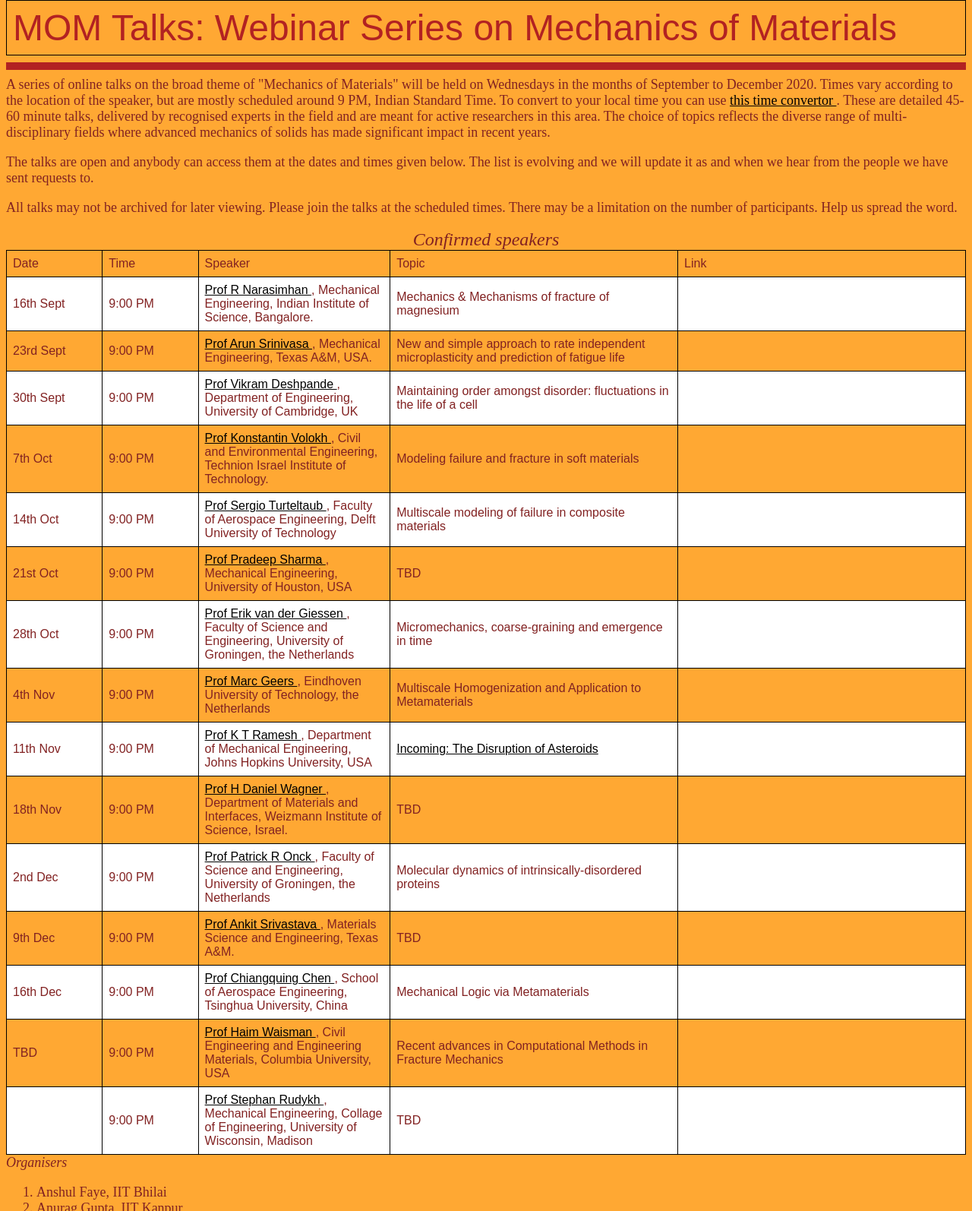
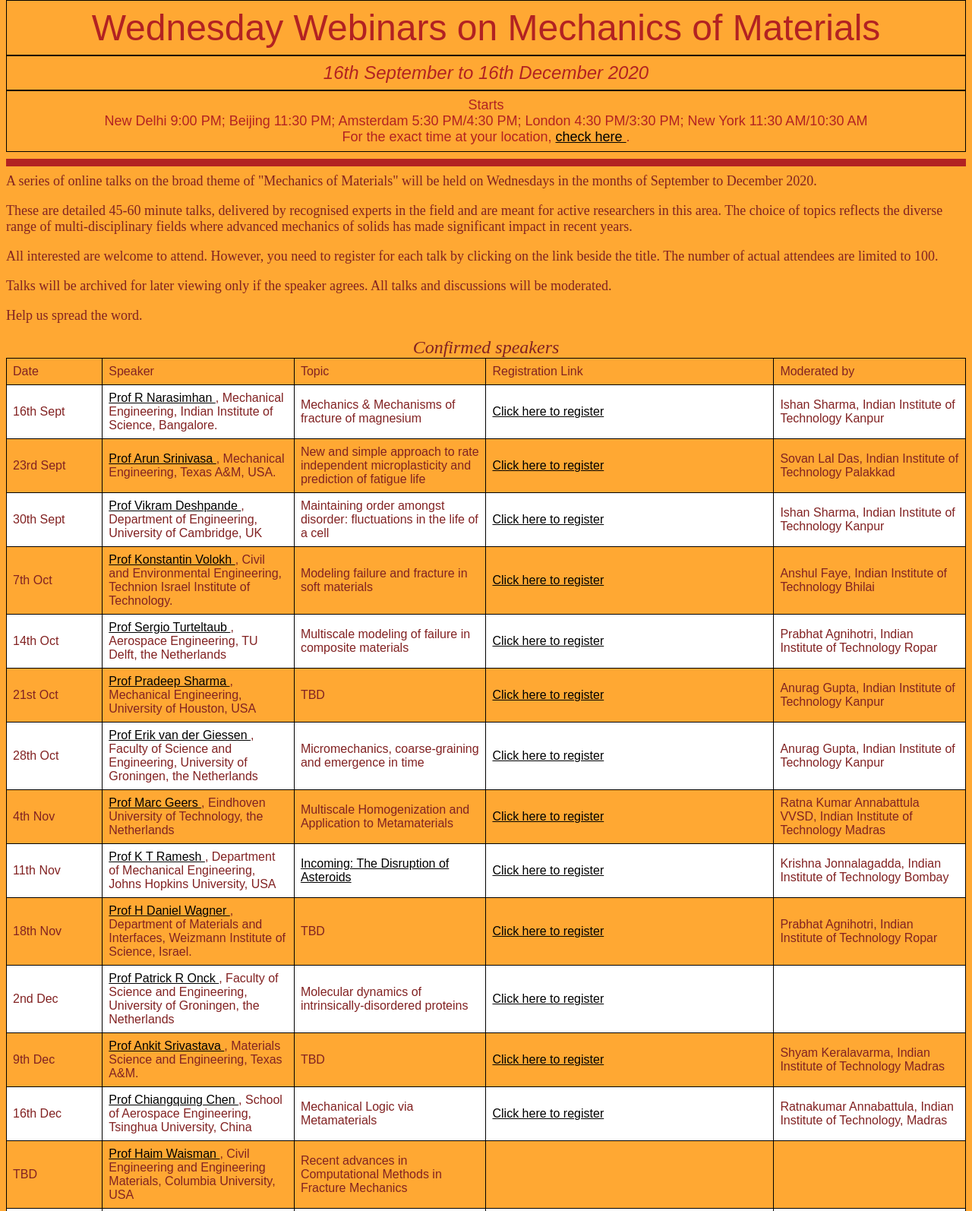
Before and after one commit to anshulfy/MOM_webseries, a plain HTML site: page index.html in a window 1280 px wide. Shown: the part 8-1602 px from the top of the page at 76% size. Drawn offline with Linux system fonts and the light colour scheme.

Commit message:
Update index.html

```diff
--- a/index.html
+++ b/index.html
@@ -33,7 +33,31 @@ tr:nth-child(even) {
 <table border="0" width="100%" cellpadding="10">
 <tr>
 <td width="90%">
-<font size=+6 color='#B22222'>  MOM Talks: Webinar Series on Mechanics of Materials </font>
+<center>
+<font size=+6 color='#B22222'>  Wednesday Webinars on Mechanics of Materials </font>
+</center>
+</td>
+</tr>
+</table>
+<table border="0" width="100%" cellpadding="10">
+<tr>
+<td width="90%">
+<center>
+<font size=+2 color='#B22222'> <i> 16th September to 16th December 2020 </i>
+</font>
+</center>
+</td>
+</tr>
+<table border="0" width="100%" cellpadding="10">
+<tr>
+<td width="90%">
+<center>
+<font size=+1 color='#B22222'> Starts <br>
+New Delhi 9:00 PM; Beijing 11:30 PM; Amsterdam 5:30 PM/4:30 PM; London 4:30 PM/3:30 PM;
+New York 11:30 AM/10:30 AM <br>
+For the exact time at your location, <a href="https://www.worldtimebuddy.com/"> check here </a>.
+</font>
+</center>
 </td>
 </tr>
 </table>
@@ -41,10 +65,7 @@ tr:nth-child(even) {
 A series of online talks on the broad theme of "Mechanics of Materials"
 will be
 held on Wednesdays in the months of September to December 2020.
-Times vary according to the location of the speaker, but are mostly
-scheduled around 9 PM, Indian Standard Time.
-To convert to your local time you can use <a href="https://www.worldtimebuddy.com/"> this time convertor </a>.
-
+<p>
 These are
 detailed 45-60 minute talks, delivered by recognised experts
 in the field and are meant for active researchers in this area. The choice of
@@ -52,150 +73,160 @@ topics reflects the diverse range of multi-disciplinary fields
 where
 advanced mechanics of solids has made significant impact in recent years.
 <p>
-The talks are open and anybody can access them at the dates and times given below. The
-list is evolving and we will update it as and when we hear from the people we have
-sent requests to.
+All interested are welcome to attend. However,
+you need to register for each talk by clicking on the link beside the title. The number of actual attendees
+are limited to 100.
 <p>
-All talks may not be archived for later viewing. Please join the talks at the scheduled
-times.
-There
-may be a limitation on the number of participants.
-
+Talks will be archived for later viewing only if the speaker agrees. All talks and discussions will be moderated.
+<p>
 Help us spread the word.
 <center>
 <i> <font size=+2> Confirmed speakers </font> </i>
 <table width=80% border=1>
 <tr>
-<td width=10%> Date </td> <td width=10%> Time </td> <td width=20%> Speaker </td> <td width=30%> Topic </td> <td> Link </td>
+<td width=10%> Date </td>  <td width=20%> Speaker </td> <td width=20%> Topic </td> <td width=30%> Registration Link </td>
+<td> Moderated by </td>
 </tr>
 <tr>
-<td> 16th Sept </td> <td> 9:00 PM </td>
+<td> 16th Sept </td>
 <td>
 <a href="https://mecheng.iisc.ac.in/people/r-narasimhan/" target="_blank"> Prof R Narasimhan </a>, Mechanical Engineering,
 Indian Institute of Science, Bangalore.
 </td>
 <td> Mechanics & Mechanisms of fracture of magnesium </td>
-<td> </td>
+<td> <a href="https://us02web.zoom.us/webinar/register/WN_95RFQDw2RxuuoKWqUaSMrQ" target="_blank"> Click here to register </a></td>
+<td> Ishan Sharma, Indian Institute of Technology Kanpur </td>
 </tr>
- <tr>
-<td> 23rd Sept </td> <td> 9:00 PM </td>
+<tr>
+<td> 23rd Sept </td>
 <td>
 <a href="https://engineering.tamu.edu/mechanical/profiles/srinivasa-arun.html" target="_blank"> Prof Arun Srinivasa </a>, Mechanical Engineering,
 Texas A&M, USA.
 </td>
-<td> New and simple approach to rate independent microplasticity and prediction of fatigue life  </td>
-<td> </td>
+<td>New and simple approach to rate independent microplasticity and prediction of fatigue life   </td>
+<td><a href="https://us02web.zoom.us/webinar/register/WN_pgmRCw9qRRSw8QUQbbJ2og" target="_blank"> Click here to register </a> </td>
+<td> Sovan Lal Das, Indian Institute of Technology Palakkad</td>
 </tr>
 <tr>
 <td> 30th Sept </td>
-<td> 9:00 PM </td>
 <td>
 <a href="http://www-mech.eng.cam.ac.uk/profiles/vsd/" target="_blank"> Prof Vikram Deshpande </a>,
 Department of Engineering, University of Cambridge, UK
 </td>
 <td> Maintaining order amongst disorder: fluctuations in the life of a cell </td>
-<td> </td>
+<td> <a href="https://us02web.zoom.us/webinar/register/WN_6Bp1qkEUSLSLlNpVpKf3uQ" target="_blank"> Click here to register </a> </td>
+<td> Ishan Sharma, Indian Institute of Technology Kanpur </td>
 </tr>
 <tr>
-<td> 7th Oct </td> <td> 9:00 PM </td>
+<td> 7th Oct </td>
 <td>
 <a href="https://cee.technion.ac.il/members/konstantin-volokh/" target="_blank"> Prof Konstantin Volokh </a>, Civil and Environmental Engineering, Technion Israel Institute of
 Technology.
 </td>
 <td> Modeling failure and fracture in soft materials </td>
-<td> </td>
+<td> <a href="https://us02web.zoom.us/webinar/register/WN_PVzRfFxWT0mvmBs-1HkNMQ" target="_blank"> Click here to register </a></td>
+<td> Anshul Faye, Indian Institute of Technology Bhilai </td>
 </tr>
 <tr>
-<td> 14th Oct  </td> <td> 9:00 PM </td>
+<td> 14th Oct  </td>
 <td>
-<a href="https://www.tudelft.nl/staff/s.r.turteltaub/" target="_blank"> Prof Sergio Turteltaub </a>,
-Faculty of Aerospace Engineering,
-Delft University of Technology
+<a href="https://www.tudelft.nl/en/staff/s.r.turteltaub/?no_cache=1&cHash=" target="_blank"> Prof Sergio Turteltaub </a>,
+Aerospace Engineering, TU Delft, the Netherlands
 </td>
-<td>Multiscale modeling of failure in composite materials  </td>
-<td> </td>
+<td>Multiscale modeling of failure in composite materials   </td>
+<td> <a href="https://us02web.zoom.us/webinar/register/WN_Q3YbyCkTRCmiWFsVAVg8KA" target="_blank"> Click here to register </a></td>
+<td> Prabhat Agnihotri, Indian Institute of Technology Ropar
 </tr>
 <tr>
-<td> 21st Oct  </td> <td> 9:00 PM </td>
+<td> 21st Oct  </td>
 <td>
 <a href="http://www.me.uh.edu/faculty/sharma" target="_blank"> Prof Pradeep Sharma </a>,
 Mechanical Engineering, University of Houston, USA
 </td>
 <td>TBD  </td>
-<td> </td>
+<td> <a href="https://us02web.zoom.us/webinar/register/WN_YiaDvhmVSIG81D9jj6uBKg" target="_blank"> Click here to register </a></td>
+<td> Anurag Gupta, Indian Institute of Technology Kanpur </a>
 </tr>
 <tr>
-<td> 28th Oct </td> <td> 9:00 PM </td>
+<td> 28th Oct </td>
 <td>
 <a href="https://www.rug.nl/staff/e.van.der.giessen/" target="_blank"> Prof Erik van der Giessen </a>, Faculty of
 Science and Engineering, University of Groningen, the Netherlands
 </td>
 <td> Micromechanics, coarse-graining and emergence in time </td>
-<td> </td>
+<td> <a href="https://us02web.zoom.us/webinar/register/WN_3RVLXYKSSYy-XvlROFkDXw" target="_blank"> Click here to register </a></td>
+<td> Anurag Gupta, Indian Institute of Technology Kanpur </td>
 </tr>
 <tr>
-<td> 4th Nov </td> <td> 9:00 PM </td>
+<td> 4th Nov </td>
 <td>
 <a href="https://www.tue.nl/en/research/researchers/marc-geers/" target="_blank"> Prof Marc Geers </a>, Eindhoven
 University of Technology,
 the Netherlands
 </td>
 <td>Multiscale Homogenization and Application to Metamaterials </td>
-<td> </td>
+<td> <a href="https://us02web.zoom.us/webinar/register/WN_7xG8uI3CSCCHzJtQuvQ3RA" target="_blank"> Click here to register </a></td>
+<td> Ratna Kumar Annabattula VVSD, Indian Institute of Technology Madras </td>
 </tr>
 <tr>
-<td> 11th Nov </td> <td> 9:00 PM </td>
+<td> 11th Nov </td>
 <td>
 <a href="https://hemi.jhu.edu/the-hemi-team/leadership/k-t-ramesh" target="_blank"> Prof K T Ramesh </a>,
 Department of Mechanical Engineering, Johns Hopkins University, USA
 </td>
 <td> <a href = "https://anshulfy.github.io/MOM_webseries/MOMIndia2020Abs.pdf" target="_blank"> Incoming: The Disruption of Asteroids </a> </td>
-<td> </td>
+<td> <a href="https://us02web.zoom.us/webinar/register/WN_o24dkBcGTm24SeNCNzRv6Q" target="_blank"> Click here to register </a></td>
+<td> Krishna Jonnalagadda, Indian Institute of Technology Bombay </td>
 </tr>
 <tr>
-<td> 18th Nov </td> <td> 9:00 PM </td>
+<td> 18th Nov </td>
 <td>
 <a href="https://www.weizmann.ac.il/materials/Wagner/home" target="_blank"> Prof H Daniel Wagner </a>,
 Department of Materials and Interfaces, Weizmann
 Institute of Science, Israel.
 </td>
 <td>TBD </td>
-<td> </td>
+<td> <a href="https://us02web.zoom.us/webinar/register/WN_U3WlPdXMT2GFJdkthuEpGw" target="_blank"> Click here to register </a></td>
+<td> Prabhat Agnihotri, Indian Institute of Technology Ropar </td>
 </tr>
-<td> 2nd Dec </td> <td> 9:00 PM </td>
+<td> 2nd Dec </td>
 <td>
-<a href="https://www.rug.nl/staff/p.r.onck/research" target="_blank"> Prof Patrick R Onck </a>, Faculty of
+<a href="https://www.rug.nl/staff/p.r.onck/" target="_blank"> Prof Patrick R Onck </a>, Faculty of
 Science and Engineering, University of Groningen, the Netherlands
 </td>
 <td> Molecular dynamics of intrinsically-disordered proteins </td>
-<td> </td>
+<td><a href="https://us02web.zoom.us/webinar/register/WN_v6IEFTQBRF6H-e2rrMV9Lg" target="_blank"> Click here to register </a> </td>
+<td>  </td>
 </tr>
 <tr>
-<td> 9th Dec </td> <td> 9:00 PM </td>
+<td> 9th Dec </td>
 <td>
-<a href="https://engineering.tamu.edu/materials/profiles/srivastava-ankit.html" target="_blank"> Prof Ankit Srivastava </a>, Materials Science
+<a href="https://m3d.engr.tamu.edu/" target="_blank"> Prof Ankit Srivastava </a>, Materials Science
 and Engineering,
 Texas A&M.
 </td>
 <td> TBD </td>
-<td> </td>
+<td><a href="https://us02web.zoom.us/webinar/register/WN_RnTLUSKXR7mdoinYv0HY0w" target="_blank"> Click here to register </a> </td>
+<td> Shyam Keralavarma, Indian Institute of Technology Madras</td>
 </tr>
 <tr>
-<td> 16th Dec </td> <td> 9:00 PM </td>
+<td> 16th Dec </td>
 <td>
 <a href="http://www.hy.tsinghua.edu.cn/publish/hyen/1694/2011/20110113141747864991749/20110113141747864991749_.html" target="_blank"> Prof Chiangquing Chen </a>,
 School of Aerospace Engineering, Tsinghua University, China
 </td>
 <td>Mechanical Logic via Metamaterials  </td>
-<td> </td>
+<td> <a href="https://us02web.zoom.us/webinar/register/WN_Qj9W6yr7QXaO8wW5gQN2sQ" target="_blank"> Click here to register </a></td>
+<td> Ratnakumar Annabattula, Indian Institute of Technology, Madras </td>
 </tr>
 <tr>
-<td> TBD  </td> <td> 9:00 PM </td>
+<td> TBD  </td>
 <td>
 <a href="http://www.columbia.edu/cu/civileng/waisman/" target="_blank"> Prof Haim Waisman </a>,
 Civil Engineering and Engineering Materials, Columbia University, USA
 </td>
 <td>Recent advances in Computational Methods in Fracture Mechanics  </td>
+<td> </td>
 <td> </td>
 </tr>
 <tr>
```
